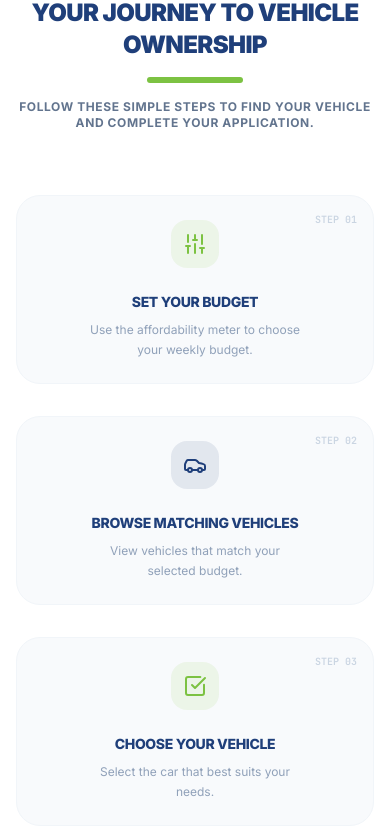
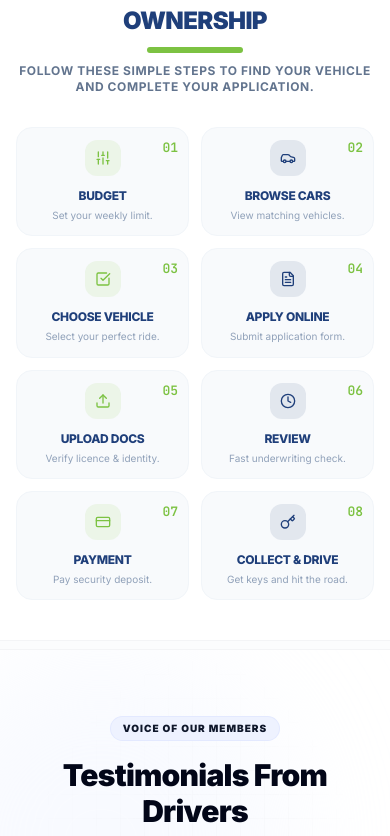
Before and after one commit to khalilahmad64101-ai/RentToBuy, a React (Vite) app in the folder frontend/: page / in a window 390 px wide. Shown: the part 1188-2024 px from the top of the page. Built offline with nearby package versions, Linux system fonts and the light colour scheme; no server answers; the HTML template or start-up script is replaced by a standard one.

Commit message:
step by step section

```diff
--- a/frontend/src/pages/Home.jsx
+++ b/frontend/src/pages/Home.jsx
@@ -243,130 +243,170 @@ export function Home() {
       </div>
 
       {/* 3. Customer Journey Section */}
-      <section className="bg-white border-y border-gray-100 py-16 w-full animate-fade-in" id="customer-journey-section">
+      <section className="bg-white border-y border-gray-100 py-10 sm:py-16 w-full animate-fade-in" id="customer-journey-section">
         <div className="max-w-7xl mx-auto px-4 sm:px-6 lg:px-8">
 
-          <div className="text-center max-w-3xl mx-auto mb-16">
+          <div className="text-center max-w-3xl mx-auto mb-8 sm:mb-16">
             <h2 className="font-sans font-black text-2xl sm:text-3xl text-[#1F3F7A] tracking-tight uppercase">
               Your Journey to Vehicle Ownership
             </h2>
-            <div className="h-1.5 w-24 bg-[#7CC242] mx-auto my-4 rounded-full"></div>
+            <div className="h-1.5 w-24 bg-[#7CC242] mx-auto my-2.5 sm:my-4 rounded-full"></div>
             <p className="text-xs sm:text-sm text-slate-500 font-bold uppercase tracking-wider text-slate-400">
               Follow these simple steps to find your vehicle and complete your application.
             </p>
           </div>
 
-          <div className="grid grid-cols-1 sm:grid-cols-2 lg:grid-cols-4 gap-8 relative">
+          <div className="grid grid-cols-2 lg:grid-cols-4 gap-3 sm:gap-8 relative">
 
             {/* Step 1 */}
-            <div className="relative p-6 bg-slate-50 border border-slate-100 rounded-3xl hover:border-[#7CC242]/30 hover:bg-white hover:shadow-xl transition-all duration-300 group flex flex-col items-center text-center">
-              <div className="absolute top-4 right-4 text-[10px] font-mono font-black text-slate-300 group-hover:text-[#7CC242]/40 transition-colors">
-                STEP 01
+            <div className="relative p-3 sm:p-6 bg-slate-50 border border-slate-100 rounded-2xl sm:rounded-3xl hover:border-[#7CC242]/30 hover:bg-white hover:shadow-xl transition-all duration-300 group flex flex-col items-center text-center">
+              <div className="absolute top-2.5 right-2.5 sm:top-4 sm:right-4 font-mono font-black transition-colors">
+                <span className="block sm:hidden text-[#7CC242] text-[13px] font-[900]">01</span>
+                <span className="hidden sm:block text-[10px] text-slate-300 group-hover:text-[#7CC242]/40">STEP 01</span>
               </div>
-              <div className="w-12 h-12 bg-[#7CC242]/10 rounded-2xl flex items-center justify-center text-[#7CC242] mb-6 group-hover:scale-110 transition-transform animate-bounce-slow">
-                <Sliders className="w-6 h-6" />
+              <div className="w-9 h-9 sm:w-12 sm:h-12 bg-[#7CC242]/10 rounded-xl sm:rounded-2xl flex items-center justify-center text-[#7CC242] mb-3 sm:mb-6 group-hover:scale-110 transition-transform animate-bounce-slow">
+                <Sliders className="w-4 h-4 sm:w-6 sm:h-6" />
               </div>
-              <h3 className="font-extrabold text-sm uppercase text-[#1F3F7A] mb-2 tracking-tight">Set Your Budget</h3>
-              <p className="text-xs text-slate-400 leading-relaxed max-w-[220px]">
-                Use the affordability meter to choose your weekly budget.
+              <h3 className="font-extrabold text-[#1F3F7A] mb-1 sm:mb-2 tracking-tight uppercase text-xs sm:text-sm leading-tight">
+                <span className="block sm:hidden">Budget</span>
+                <span className="hidden sm:block">Set Your Budget</span>
+              </h3>
+              <p className="text-slate-400 leading-relaxed max-w-[220px] text-[10px] sm:text-xs">
+                <span className="block sm:hidden">Set your weekly limit.</span>
+                <span className="hidden sm:block">Use the affordability meter to choose your weekly budget.</span>
               </p>
             </div>
 
             {/* Step 2 */}
-            <div className="relative p-6 bg-slate-50 border border-slate-100 rounded-3xl hover:border-[#7CC242]/30 hover:bg-white hover:shadow-xl transition-all duration-300 group flex flex-col items-center text-center">
-              <div className="absolute top-4 right-4 text-[10px] font-mono font-black text-slate-300 group-hover:text-[#7CC242]/40 transition-colors">
-                STEP 02
+            <div className="relative p-3 sm:p-6 bg-slate-50 border border-slate-100 rounded-2xl sm:rounded-3xl hover:border-[#7CC242]/30 hover:bg-white hover:shadow-xl transition-all duration-300 group flex flex-col items-center text-center">
+              <div className="absolute top-2.5 right-2.5 sm:top-4 sm:right-4 font-mono font-black transition-colors">
+                <span className="block sm:hidden text-[#7CC242] text-[13px] font-[900]">02</span>
+                <span className="hidden sm:block text-[10px] text-slate-300 group-hover:text-[#7CC242]/40">STEP 02</span>
               </div>
-              <div className="w-12 h-12 bg-[#1F3F7A]/10 rounded-2xl flex items-center justify-center text-[#1F3F7A] mb-6 group-hover:scale-110 transition-transform animate-bounce-slow">
-                <Car className="w-6 h-6" />
+              <div className="w-9 h-9 sm:w-12 sm:h-12 bg-[#1F3F7A]/10 rounded-xl sm:rounded-2xl flex items-center justify-center text-[#1F3F7A] mb-3 sm:mb-6 group-hover:scale-110 transition-transform animate-bounce-slow">
+                <Car className="w-4 h-4 sm:w-6 sm:h-6" />
               </div>
-              <h3 className="font-extrabold text-sm uppercase text-[#1F3F7A] mb-2 tracking-tight">Browse Matching Vehicles</h3>
-              <p className="text-xs text-slate-400 leading-relaxed max-w-[220px]">
-                View vehicles that match your selected budget.
+              <h3 className="font-extrabold text-[#1F3F7A] mb-1 sm:mb-2 tracking-tight uppercase text-xs sm:text-sm leading-tight">
+                <span className="block sm:hidden">Browse Cars</span>
+                <span className="hidden sm:block">Browse Matching Vehicles</span>
+              </h3>
+              <p className="text-slate-400 leading-relaxed max-w-[220px] text-[10px] sm:text-xs">
+                <span className="block sm:hidden">View matching vehicles.</span>
+                <span className="hidden sm:block">View vehicles that match your selected budget.</span>
               </p>
             </div>
 
             {/* Step 3 */}
-            <div className="relative p-6 bg-slate-50 border border-slate-100 rounded-3xl hover:border-[#7CC242]/30 hover:bg-white hover:shadow-xl transition-all duration-300 group flex flex-col items-center text-center">
-              <div className="absolute top-4 right-4 text-[10px] font-mono font-black text-slate-300 group-hover:text-[#7CC242]/40 transition-colors">
-                STEP 03
+            <div className="relative p-3 sm:p-6 bg-slate-50 border border-slate-100 rounded-2xl sm:rounded-3xl hover:border-[#7CC242]/30 hover:bg-white hover:shadow-xl transition-all duration-300 group flex flex-col items-center text-center">
+              <div className="absolute top-2.5 right-2.5 sm:top-4 sm:right-4 font-mono font-black transition-colors">
+                <span className="block sm:hidden text-[#7CC242] text-[13px] font-[900]">03</span>
+                <span className="hidden sm:block text-[10px] text-slate-300 group-hover:text-[#7CC242]/40">STEP 03</span>
               </div>
-              <div className="w-12 h-12 bg-[#7CC242]/10 rounded-2xl flex items-center justify-center text-[#7CC242] mb-6 group-hover:scale-110 transition-transform animate-bounce-slow">
-                <CheckSquare className="w-6 h-6" />
+              <div className="w-9 h-9 sm:w-12 sm:h-12 bg-[#7CC242]/10 rounded-xl sm:rounded-2xl flex items-center justify-center text-[#7CC242] mb-3 sm:mb-6 group-hover:scale-110 transition-transform animate-bounce-slow">
+                <CheckSquare className="w-4 h-4 sm:w-6 sm:h-6" />
               </div>
-              <h3 className="font-extrabold text-sm uppercase text-[#1F3F7A] mb-2 tracking-tight">Choose Your Vehicle</h3>
-              <p className="text-xs text-slate-400 leading-relaxed max-w-[220px]">
-                Select the car that best suits your needs.
+              <h3 className="font-extrabold text-[#1F3F7A] mb-1 sm:mb-2 tracking-tight uppercase text-xs sm:text-sm leading-tight">
+                <span className="block sm:hidden">Choose Vehicle</span>
+                <span className="hidden sm:block">Choose Your Vehicle</span>
+              </h3>
+              <p className="text-slate-400 leading-relaxed max-w-[220px] text-[10px] sm:text-xs">
+                <span className="block sm:hidden">Select your perfect ride.</span>
+                <span className="hidden sm:block">Select the car that best suits your needs.</span>
               </p>
             </div>
 
             {/* Step 4 */}
-            <div className="relative p-6 bg-slate-50 border border-slate-100 rounded-3xl hover:border-[#7CC242]/30 hover:bg-white hover:shadow-xl transition-all duration-300 group flex flex-col items-center text-center">
-              <div className="absolute top-4 right-4 text-[10px] font-mono font-black text-slate-300 group-hover:text-[#7CC242]/40 transition-colors">
-                STEP 04
+            <div className="relative p-3 sm:p-6 bg-slate-50 border border-slate-100 rounded-2xl sm:rounded-3xl hover:border-[#7CC242]/30 hover:bg-white hover:shadow-xl transition-all duration-300 group flex flex-col items-center text-center">
+              <div className="absolute top-2.5 right-2.5 sm:top-4 sm:right-4 font-mono font-black transition-colors">
+                <span className="block sm:hidden text-[#7CC242] text-[13px] font-[900]">04</span>
+                <span className="hidden sm:block text-[10px] text-slate-300 group-hover:text-[#7CC242]/40">STEP 04</span>
               </div>
-              <div className="w-12 h-12 bg-[#1F3F7A]/10 rounded-2xl flex items-center justify-center text-[#1F3F7A] mb-6 group-hover:scale-110 transition-transform animate-bounce-slow">
-                <FileText className="w-6 h-6" />
+              <div className="w-9 h-9 sm:w-12 sm:h-12 bg-[#1F3F7A]/10 rounded-xl sm:rounded-2xl flex items-center justify-center text-[#1F3F7A] mb-3 sm:mb-6 group-hover:scale-110 transition-transform animate-bounce-slow">
+                <FileText className="w-4 h-4 sm:w-6 sm:h-6" />
               </div>
-              <h3 className="font-extrabold text-sm uppercase text-[#1F3F7A] mb-2 tracking-tight">Start Your Application</h3>
-              <p className="text-xs text-slate-400 leading-relaxed max-w-[220px]">
-                Complete the online application form.
+              <h3 className="font-extrabold text-[#1F3F7A] mb-1 sm:mb-2 tracking-tight uppercase text-xs sm:text-sm leading-tight">
+                <span className="block sm:hidden">Apply Online</span>
+                <span className="hidden sm:block">Start Your Application</span>
+              </h3>
+              <p className="text-slate-400 leading-relaxed max-w-[220px] text-[10px] sm:text-xs">
+                <span className="block sm:hidden">Submit application form.</span>
+                <span className="hidden sm:block">Complete the online application form.</span>
               </p>
             </div>
 
             {/* Step 5 */}
-            <div className="relative p-6 bg-slate-50 border border-slate-100 rounded-3xl hover:border-[#7CC242]/30 hover:bg-white hover:shadow-xl transition-all duration-300 group flex flex-col items-center text-center">
-              <div className="absolute top-4 right-4 text-[10px] font-mono font-black text-slate-300 group-hover:text-[#7CC242]/40 transition-colors">
-                STEP 05
+            <div className="relative p-3 sm:p-6 bg-slate-50 border border-slate-100 rounded-2xl sm:rounded-3xl hover:border-[#7CC242]/30 hover:bg-white hover:shadow-xl transition-all duration-300 group flex flex-col items-center text-center">
+              <div className="absolute top-2.5 right-2.5 sm:top-4 sm:right-4 font-mono font-black transition-colors">
+                <span className="block sm:hidden text-[#7CC242] text-[13px] font-[900]">05</span>
+                <span className="hidden sm:block text-[10px] text-slate-300 group-hover:text-[#7CC242]/40">STEP 05</span>
               </div>
-              <div className="w-12 h-12 bg-[#7CC242]/10 rounded-2xl flex items-center justify-center text-[#7CC242] mb-6 group-hover:scale-110 transition-transform animate-bounce-slow">
-                <Upload className="w-6 h-6" />
+              <div className="w-9 h-9 sm:w-12 sm:h-12 bg-[#7CC242]/10 rounded-xl sm:rounded-2xl flex items-center justify-center text-[#7CC242] mb-3 sm:mb-6 group-hover:scale-110 transition-transform animate-bounce-slow">
+                <Upload className="w-4 h-4 sm:w-6 sm:h-6" />
               </div>
-              <h3 className="font-extrabold text-sm uppercase text-[#1F3F7A] mb-2 tracking-tight">Upload Required Documents</h3>
-              <p className="text-xs text-slate-400 leading-relaxed max-w-[220px]">
-                Submit your driving licence, selfie, and required verification documents.
+              <h3 className="font-extrabold text-[#1F3F7A] mb-1 sm:mb-2 tracking-tight uppercase text-xs sm:text-sm leading-tight">
+                <span className="block sm:hidden">Upload Docs</span>
+                <span className="hidden sm:block">Upload Required Documents</span>
+              </h3>
+              <p className="text-slate-400 leading-relaxed max-w-[220px] text-[10px] sm:text-xs">
+                <span className="block sm:hidden">Verify licence & identity.</span>
+                <span className="hidden sm:block">Submit your driving licence, selfie, and required verification documents.</span>
               </p>
             </div>
 
             {/* Step 6 */}
-            <div className="relative p-6 bg-slate-50 border border-slate-100 rounded-3xl hover:border-[#7CC242]/30 hover:bg-white hover:shadow-xl transition-all duration-300 group flex flex-col items-center text-center">
-              <div className="absolute top-4 right-4 text-[10px] font-mono font-black text-slate-300 group-hover:text-[#7CC242]/40 transition-colors">
-                STEP 06
+            <div className="relative p-3 sm:p-6 bg-slate-50 border border-slate-100 rounded-2xl sm:rounded-3xl hover:border-[#7CC242]/30 hover:bg-white hover:shadow-xl transition-all duration-300 group flex flex-col items-center text-center">
+              <div className="absolute top-2.5 right-2.5 sm:top-4 sm:right-4 font-mono font-black transition-colors">
+                <span className="block sm:hidden text-[#7CC242] text-[13px] font-[900]">06</span>
+                <span className="hidden sm:block text-[10px] text-slate-300 group-hover:text-[#7CC242]/40">STEP 06</span>
               </div>
-              <div className="w-12 h-12 bg-[#1F3F7A]/10 rounded-2xl flex items-center justify-center text-[#1F3F7A] mb-6 group-hover:scale-110 transition-transform animate-bounce-slow">
-                <Clock className="w-6 h-6" />
+              <div className="w-9 h-9 sm:w-12 sm:h-12 bg-[#1F3F7A]/10 rounded-xl sm:rounded-2xl flex items-center justify-center text-[#1F3F7A] mb-3 sm:mb-6 group-hover:scale-110 transition-transform animate-bounce-slow">
+                <Clock className="w-4 h-4 sm:w-6 sm:h-6" />
               </div>
-              <h3 className="font-extrabold text-sm uppercase text-[#1F3F7A] mb-2 tracking-tight">Application Review</h3>
-              <p className="text-xs text-slate-400 leading-relaxed max-w-[220px]">
-                Our team reviews and verifies your application.
+              <h3 className="font-extrabold text-[#1F3F7A] mb-1 sm:mb-2 tracking-tight uppercase text-xs sm:text-sm leading-tight">
+                <span className="block sm:hidden">Review</span>
+                <span className="hidden sm:block">Application Review</span>
+              </h3>
+              <p className="text-slate-400 leading-relaxed max-w-[220px] text-[10px] sm:text-xs">
+                <span className="block sm:hidden">Fast underwriting check.</span>
+                <span className="hidden sm:block">Our team reviews and verifies your application.</span>
               </p>
             </div>
 
             {/* Step 7 */}
-            <div className="relative p-6 bg-slate-50 border border-slate-100 rounded-3xl hover:border-[#7CC242]/30 hover:bg-white hover:shadow-xl transition-all duration-300 group flex flex-col items-center text-center">
-              <div className="absolute top-4 right-4 text-[10px] font-mono font-black text-slate-300 group-hover:text-[#7CC242]/40 transition-colors">
-                STEP 07
+            <div className="relative p-3 sm:p-6 bg-slate-50 border border-slate-100 rounded-2xl sm:rounded-3xl hover:border-[#7CC242]/30 hover:bg-white hover:shadow-xl transition-all duration-300 group flex flex-col items-center text-center">
+              <div className="absolute top-2.5 right-2.5 sm:top-4 sm:right-4 font-mono font-black transition-colors">
+                <span className="block sm:hidden text-[#7CC242] text-[13px] font-[900]">07</span>
+                <span className="hidden sm:block text-[10px] text-slate-300 group-hover:text-[#7CC242]/40">STEP 07</span>
               </div>
-              <div className="w-12 h-12 bg-[#7CC242]/10 rounded-2xl flex items-center justify-center text-[#7CC242] mb-6 group-hover:scale-110 transition-transform animate-bounce-slow">
-                <CreditCard className="w-6 h-6" />
+              <div className="w-9 h-9 sm:w-12 sm:h-12 bg-[#7CC242]/10 rounded-xl sm:rounded-2xl flex items-center justify-center text-[#7CC242] mb-3 sm:mb-6 group-hover:scale-110 transition-transform animate-bounce-slow">
+                <CreditCard className="w-4 h-4 sm:w-6 sm:h-6" />
               </div>
-              <h3 className="font-extrabold text-sm uppercase text-[#1F3F7A] mb-2 tracking-tight">Approval & Payment</h3>
-              <p className="text-xs text-slate-400 leading-relaxed max-w-[220px]">
-                Once approved, complete the required payment.
+              <h3 className="font-extrabold text-[#1F3F7A] mb-1 sm:mb-2 tracking-tight uppercase text-xs sm:text-sm leading-tight">
+                <span className="block sm:hidden">Payment</span>
+                <span className="hidden sm:block">Approval & Payment</span>
+              </h3>
+              <p className="text-slate-400 leading-relaxed max-w-[220px] text-[10px] sm:text-xs">
+                <span className="block sm:hidden">Pay security deposit.</span>
+                <span className="hidden sm:block">Once approved, complete the required payment.</span>
               </p>
             </div>
 
             {/* Step 8 */}
-            <div className="relative p-6 bg-slate-50 border border-slate-100 rounded-3xl hover:border-[#7CC242]/30 hover:bg-white hover:shadow-xl transition-all duration-300 group flex flex-col items-center text-center">
-              <div className="absolute top-4 right-4 text-[10px] font-mono font-black text-slate-300 group-hover:text-[#7CC242]/40 transition-colors">
-                STEP 08
+            <div className="relative p-3 sm:p-6 bg-slate-50 border border-slate-100 rounded-2xl sm:rounded-3xl hover:border-[#7CC242]/30 hover:bg-white hover:shadow-xl transition-all duration-300 group flex flex-col items-center text-center">
+              <div className="absolute top-2.5 right-2.5 sm:top-4 sm:right-4 font-mono font-black transition-colors">
+                <span className="block sm:hidden text-[#7CC242] text-[13px] font-[900]">08</span>
+                <span className="hidden sm:block text-[10px] text-slate-300 group-hover:text-[#7CC242]/40">STEP 08</span>
               </div>
-              <div className="w-12 h-12 bg-[#1F3F7A]/10 rounded-2xl flex items-center justify-center text-[#1F3F7A] mb-6 group-hover:scale-110 transition-transform animate-bounce-slow">
-                <Key className="w-6 h-6" />
+              <div className="w-9 h-9 sm:w-12 sm:h-12 bg-[#1F3F7A]/10 rounded-xl sm:rounded-2xl flex items-center justify-center text-[#1F3F7A] mb-3 sm:mb-6 group-hover:scale-110 transition-transform animate-bounce-slow">
+                <Key className="w-4 h-4 sm:w-6 sm:h-6" />
               </div>
-              <h3 className="font-extrabold text-sm uppercase text-[#1F3F7A] mb-2 tracking-tight">Collect & Drive</h3>
-              <p className="text-xs text-slate-400 leading-relaxed max-w-[220px]">
-                Receive your vehicle and start your journey.
+              <h3 className="font-extrabold text-[#1F3F7A] mb-1 sm:mb-2 tracking-tight uppercase text-xs sm:text-sm leading-tight">
+                <span className="block sm:hidden">Collect & Drive</span>
+                <span className="hidden sm:block">Collect & Drive</span>
+              </h3>
+              <p className="text-slate-400 leading-relaxed max-w-[220px] text-[10px] sm:text-xs">
+                <span className="block sm:hidden">Get keys and hit the road.</span>
+                <span className="hidden sm:block">Receive your vehicle and start your journey.</span>
               </p>
             </div>
 
```
